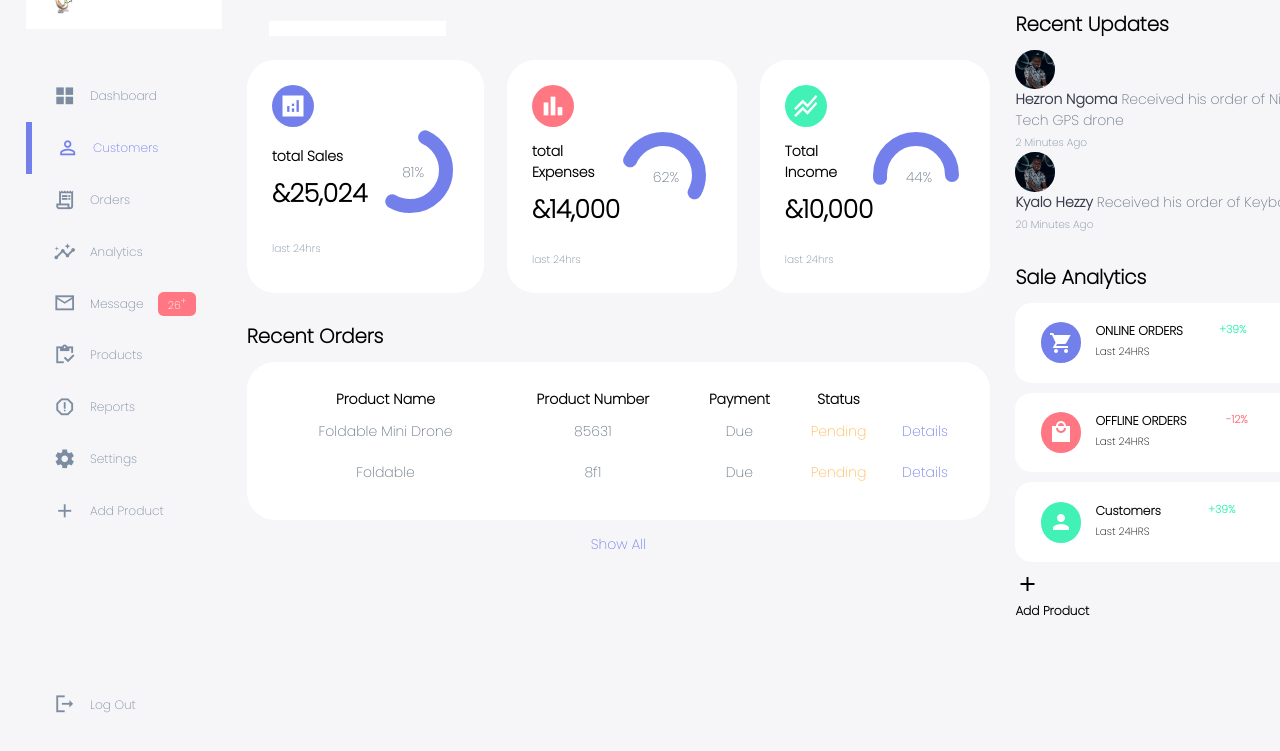
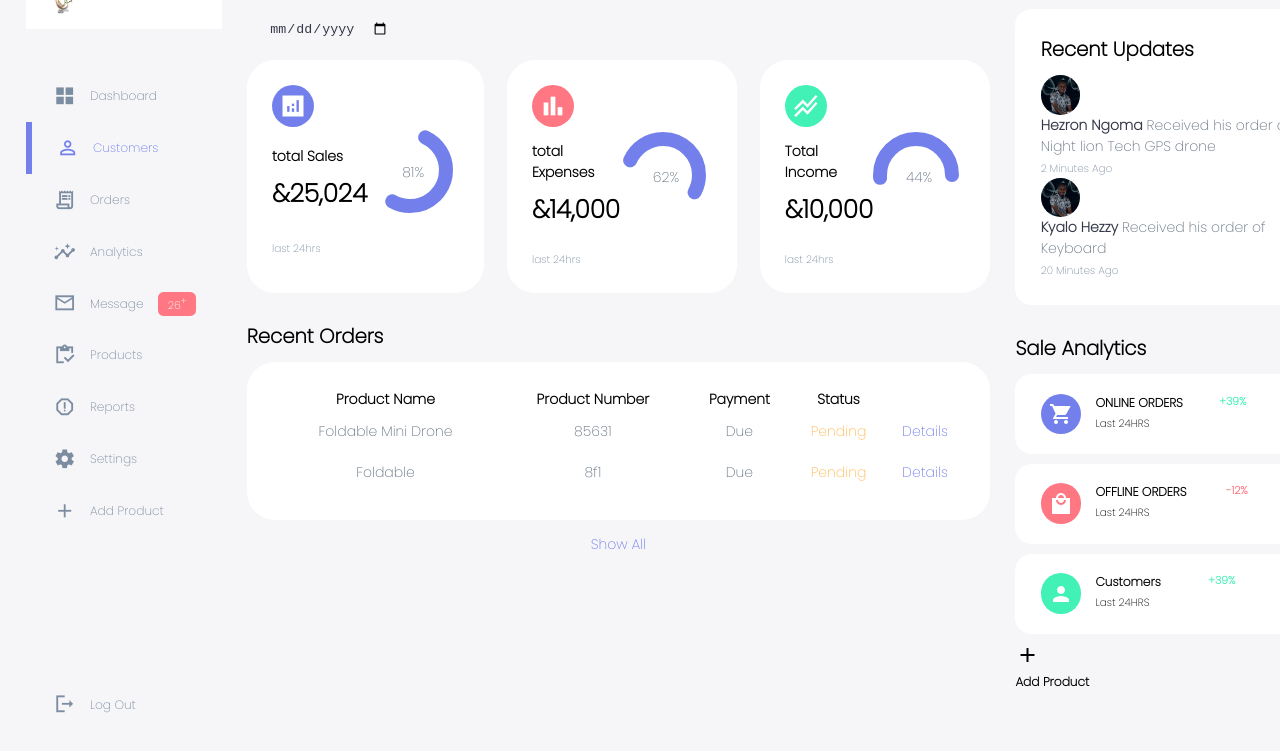
Before and after one commit to KialoHezz/Dashboard, a plain HTML site: page index.html in a window 1280 px wide. Shown: the part 61-812 px from the top of the page. Drawn offline with Linux system fonts and the light colour scheme.

Commit message:
style for cards[recent updates]and change the input to type date

```diff
--- a/index.html
+++ b/index.html
@@ -71,7 +71,7 @@
     <main>
         <h1>Dashboard</h1>
         <div class="date">
-            <input type="text">
+            <input type="date" name="" id="">
         </div>
         <div class="insights">
             <!-- sales -->
--- a/style.css
+++ b/style.css
@@ -416,6 +416,9 @@ main .recent-orders a{
 /* RECENT UPDATE */
 .right .recent-updates{
     margin-top: 1rem;
+    background: var(--color-white);
+    border-radius: var(--border-radius-3);
+    padding: var(--card-padding);
 }
 
 .right .recent-updates h2{
```
